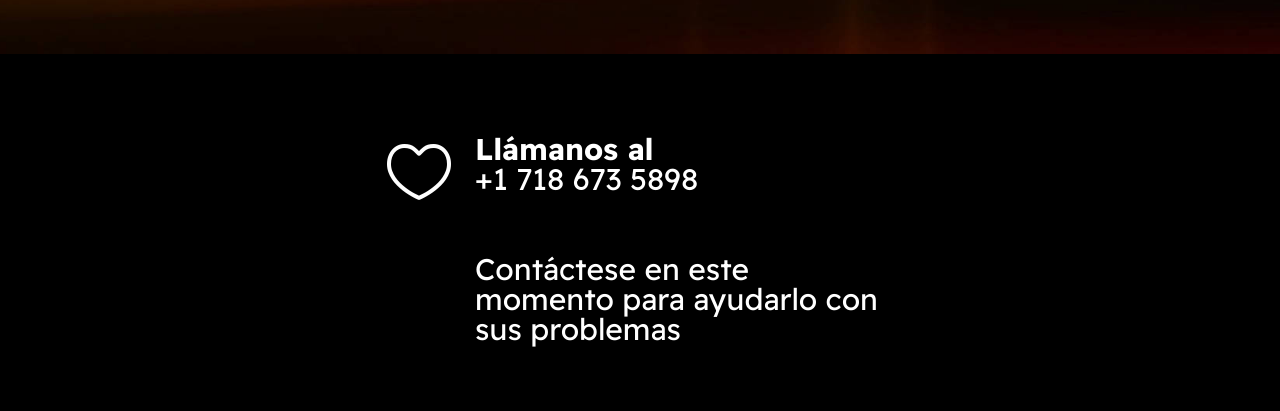
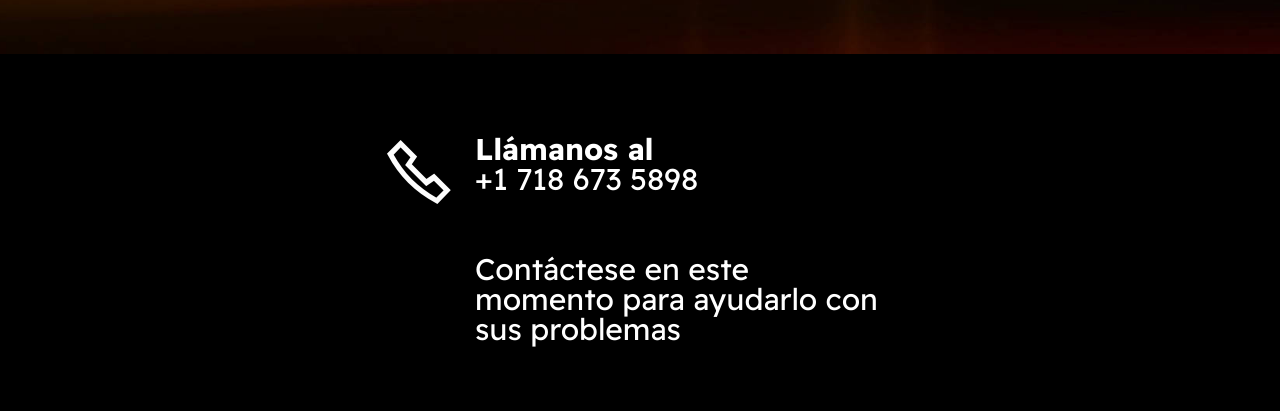
Before and after one commit to jeisongapa/DIXON3, a plain HTML site: page pactos.html in a window 1280 px wide. Shown: the part 940-1351 px from the top of the page. Drawn offline with Linux system fonts and the light colour scheme; a script that the page names is missing; files whose address does not match are found by name.

Commit message:
create github pages

```diff
--- a/pactos.html
+++ b/pactos.html
@@ -12,7 +12,6 @@
 
   <title>Pactos</title>
   <link rel="stylesheet" href="assets/web/assets/mobirise-icons2/mobirise2.css">
-  <link rel="stylesheet" href="assets/web/assets/mobirise-icons-bold/mobirise-icons-bold.css">
   <link rel="stylesheet" href="assets/bootstrap/css/bootstrap.min.css">
   <link rel="stylesheet" href="assets/bootstrap/css/bootstrap-grid.min.css">
   <link rel="stylesheet" href="assets/bootstrap/css/bootstrap-reboot.min.css">
@@ -65,7 +64,7 @@
             <div class="сol-12 col-lg-12 col-md-12">
                 <div class="features-content">
                     <div class="features-content-wrapper">
-                        <span class="mbr-iconfont mbrib-hearth display-3"></span>
+                        <span class="mbr-iconfont mobi-mbri-phone mobi-mbri display-3"></span>
                         <p class="mbr-text mbr-fonts-style display-5"><strong>Llámanos al
 <br></strong>+1 718 673 5898<br><strong><br></strong><br>Contáctese en este momento para ayudarlo con sus problemas<br><strong><br></strong></p>
                     </div>
```
Also changed, not shown: 1 other file.
